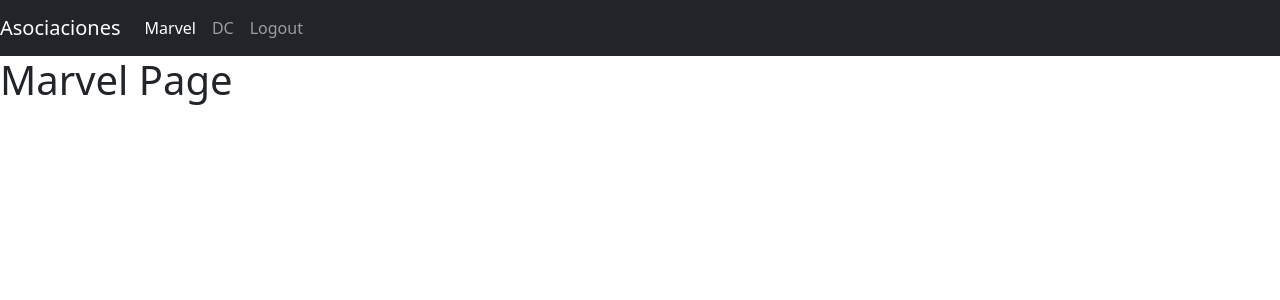
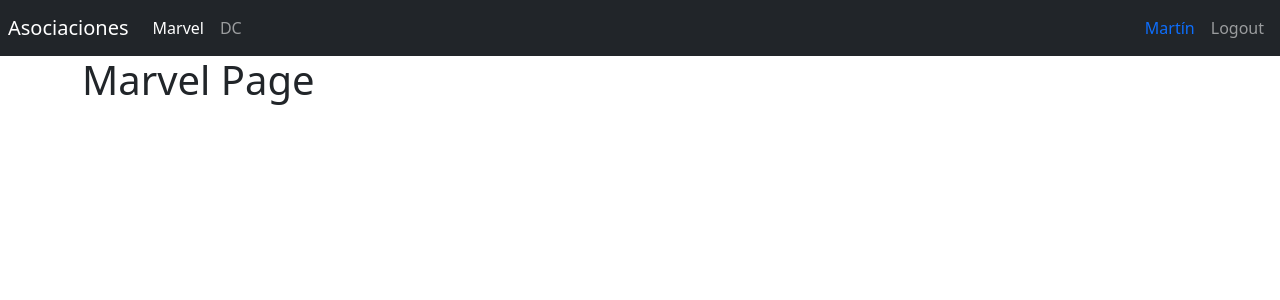
Before and after one commit to MartinEAcosta/aprendiendo-react, a React (Vite) app in the folder projects/07-heroes-spa/heroes-spa/: page /marvel in a window 1280 px wide. Shown: the top 300 px of the page. Built offline with nearby package versions, Linux system fonts and the light colour scheme.

Commit message:
avance previo tarea

```diff
--- /dev/null
+++ b/projects/07-heroes-spa/heroes-spa/src/auth/index.js
@@ -0,0 +1 @@
+export * from './pages'
--- /dev/null
+++ b/projects/07-heroes-spa/heroes-spa/src/auth/pages/index.js
@@ -0,0 +1 @@
+export * from './LoginPage';
--- /dev/null
+++ b/projects/07-heroes-spa/heroes-spa/src/heroes/index.js
@@ -0,0 +1,2 @@
+export * from './pages'
+export * from './routes/HeroesRoutes'
--- /dev/null
+++ b/projects/07-heroes-spa/heroes-spa/src/heroes/pages/index.js
@@ -0,0 +1,2 @@
+export * from './DcPage';
+export * from './MarvelPage'
--- /dev/null
+++ b/projects/07-heroes-spa/heroes-spa/src/heroes/routes/HeroesRoutes.jsx
@@ -0,0 +1,26 @@
+import { Routes, Route, Navigate } from "react-router-dom";
+import { MarvelPage, DcPage } from "../pages";
+import { Navbar } from "../../ui";
+
+export const HeroesRoutes = () => {
+  return (
+    <>
+      <Navbar />
+
+      <div className="container">
+        <Routes>
+          <Route path="marvel" element={<MarvelPage />} />
+          <Route path="dc" element={<DcPage />} />
+
+          <Route path="search" element={<DcPage />} />
+          <Route path="hero" element={<DcPage />} />
+
+          {/* Search, hero by id */}
+
+          {/* En caso de entrar a una ruta no especificada va marvel */}
+          <Route path="/" element={<Navigate to="/marvel" />} />
+        </Routes>
+      </div>
+    </>
+  );
+};
--- a/projects/07-heroes-spa/heroes-spa/src/router/AppRouter.jsx
+++ b/projects/07-heroes-spa/heroes-spa/src/router/AppRouter.jsx
@@ -1,24 +1,23 @@
-import { Navigate, Route, Routes } from "react-router-dom"
+import { Route, Routes } from "react-router-dom"
 
-import { Navbar } from "../ui"
-import { LoginPage } from "../auth/pages/LoginPage"
-import { DcPage } from "../heroes/pages/DcPage"
-import { MarvelPage } from "../heroes/pages/MarvelPage"
+
+import { LoginPage } from "../auth"
+import { HeroesRoutes } from "../heroes/"
 
 export const AppRouter = () => {
     return (
         <>
-            <Navbar />
 
             <Routes>
 
-                <Route path="marvel" element={ <MarvelPage /> } />
-                <Route path="dc" element={ <DcPage />} />
+                <Route
+                    path="login"
+                    element={ <LoginPage /> } />
 
-                <Route path="login" element={ <LoginPage /> } />
+                <Route
+                    path="/*"
+                    element={ <HeroesRoutes /> } />
 
-                {/* En caso de entrar a una ruta no especificada va marvel */}
-                <Route path="/*" element={ <Navigate to='/marvel' /> } />
             </Routes>
         </>
     )
--- a/projects/07-heroes-spa/heroes-spa/src/ui/components/Navbar.jsx
+++ b/projects/07-heroes-spa/heroes-spa/src/ui/components/Navbar.jsx
@@ -3,7 +3,7 @@
 
 export const Navbar = () => {
     return (
-        <nav className="navbar navbar-expand-sm navbar-dark bg-dark">
+        <nav className="navbar navbar-expand-sm navbar-dark bg-dark p-2">
 
             <Link
                 className="navbar-brand"
@@ -16,14 +16,14 @@
                 <div className="navbar-nav">
 
                     <NavLink
-                        className="nav-item nav-link"
+                        className={ ({isActive}) => `nav-item nav-link ${ isActive ? 'active' : '' } `}
                         to="/marvel"
                     >
                         Marvel
                     </NavLink>
 
                     <NavLink
-                        className="nav-item nav-link"
+                        className={ ({isActive}) => `nav-item nav-link ${ isActive ? 'active' : '' } `}
                         to="/dc"
                     >
                         DC
@@ -31,14 +31,16 @@
                 </div>
             </div>
 
-            <div className="navbar-collapse collapse w-100 order-3 dual-collapse2">
+            <div className="navbar-collapse collapse w-100 order-3 dual-collapse2 d-flex justify-content-end">
                 <ul className="navbar-nav ml-auto">
-                    <NavLink
-                        className="nav-item nav-link"
-                        to="/login"
-                    >
+                    <span
+                        className='navbar-item nav-link text-primary'>
+                        Martín
+                    </span>
+
+                    <button className='nav-item nav-link btn'>
                         Logout
-                    </NavLink>
+                    </button>
                 </ul>
             </div>
         </nav>
```
